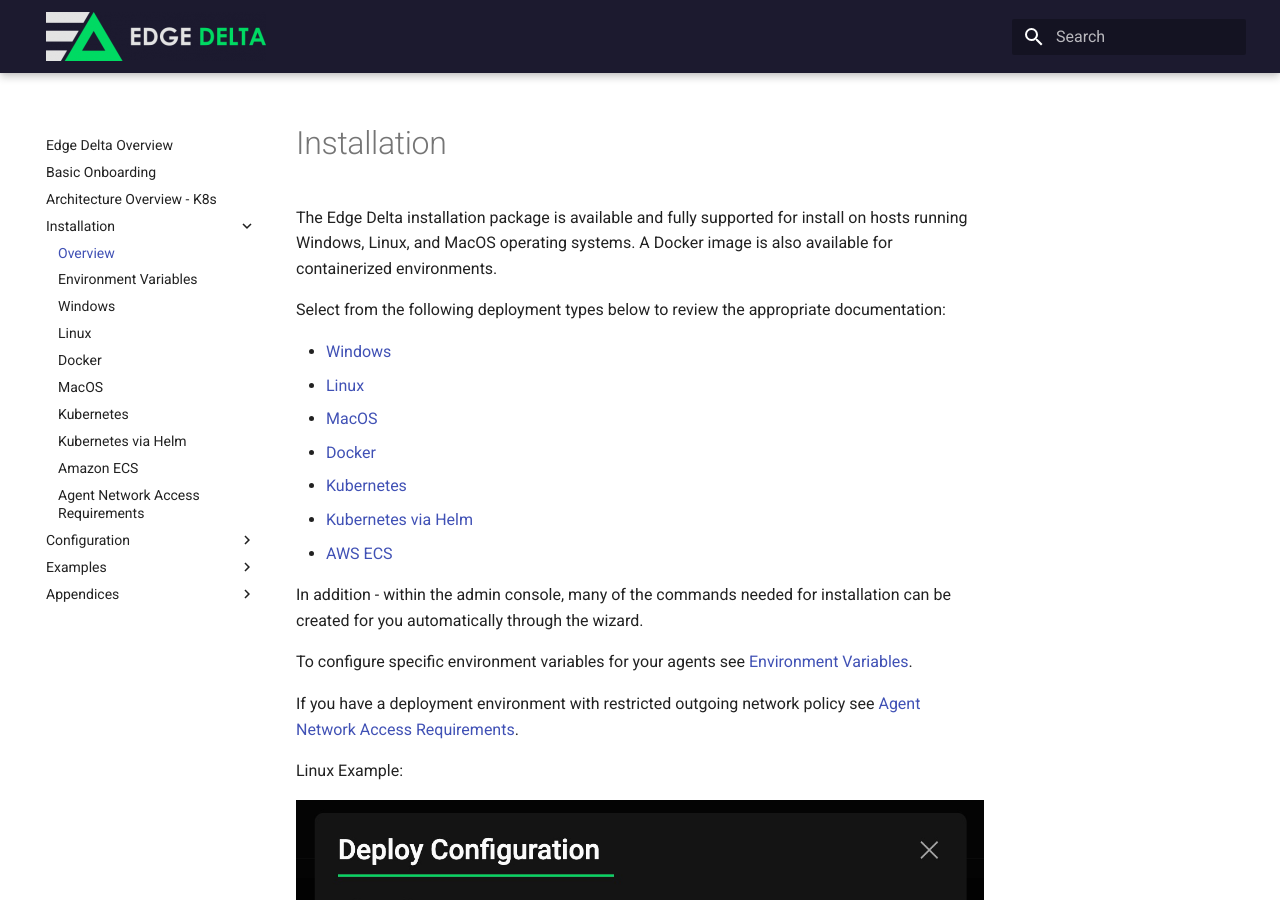
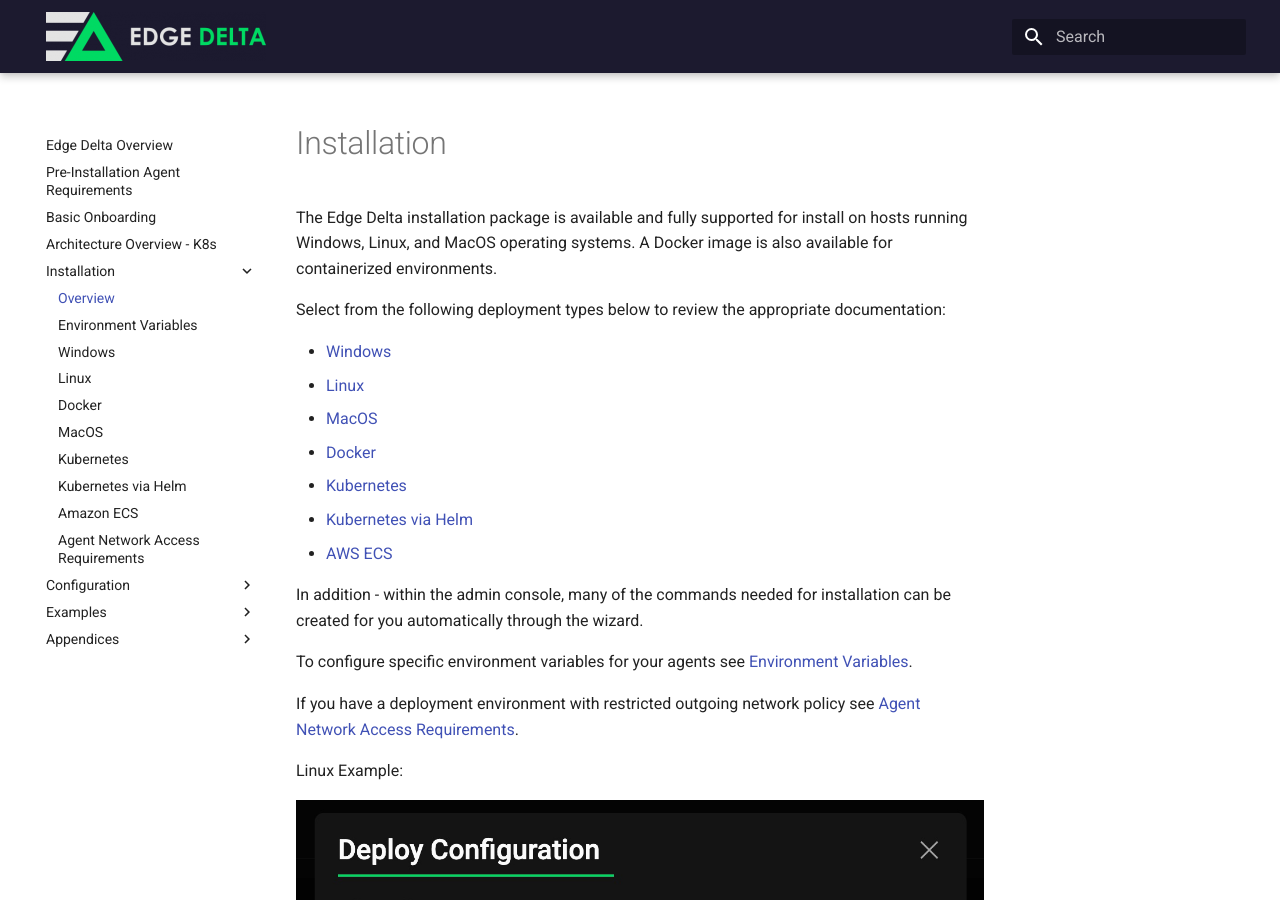
Before and after one commit to edgedelta/docs, an MkDocs documentation site: the page built from docs/installation/index.md, in a window 1280 px wide and 900 px high. Built offline with MkDocs 1.6.1 and Material for MkDocs 9.7.7, drawn with Linux system fonts in a browser that asks for light colours.

Commit message:
Adding entry for new agent requirements doc

```diff
--- a/mkdocs.yml
+++ b/mkdocs.yml
@@ -8,6 +8,7 @@ extra_css:
   - stylesheets/style.css
 nav:
   - Edge Delta Overview: index.md
+  - Pre-Installation Agent Requirements: agent-requirements.md
   - Basic Onboarding: basic-onboarding.md
   - Architecture Overview - K8s: architecture-overview-k8s.md
   - Installation:
```
